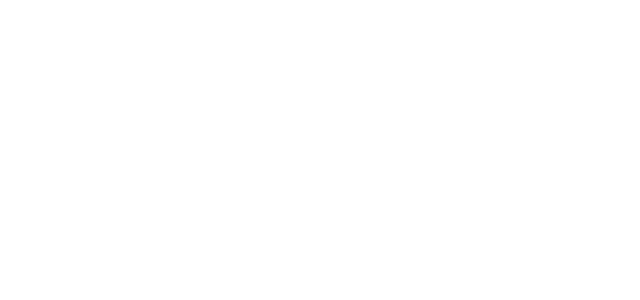
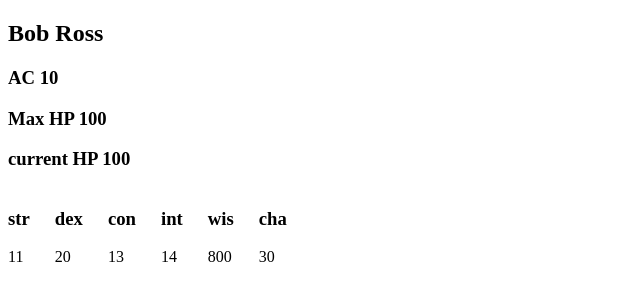
Before and after one commit to Bhaaliver/Six-Seconds, a React (Vite) app: page / in a window 1280 px wide. Shown: the top 300 px of the page, without its empty margins (0-640 px from the left). Built offline with nearby package versions, Linux system fonts and the light colour scheme.

Commit message:
README.pages added

```diff
--- a/src/App.tsx
+++ b/src/App.tsx
@@ -4,7 +4,7 @@
 
 function App() {
   return(
-    <></>
+    <><Header></Header></>
   )
 }
 
```
Also changed, not shown: 1 other file (tests, documents, lock files or other folders).
